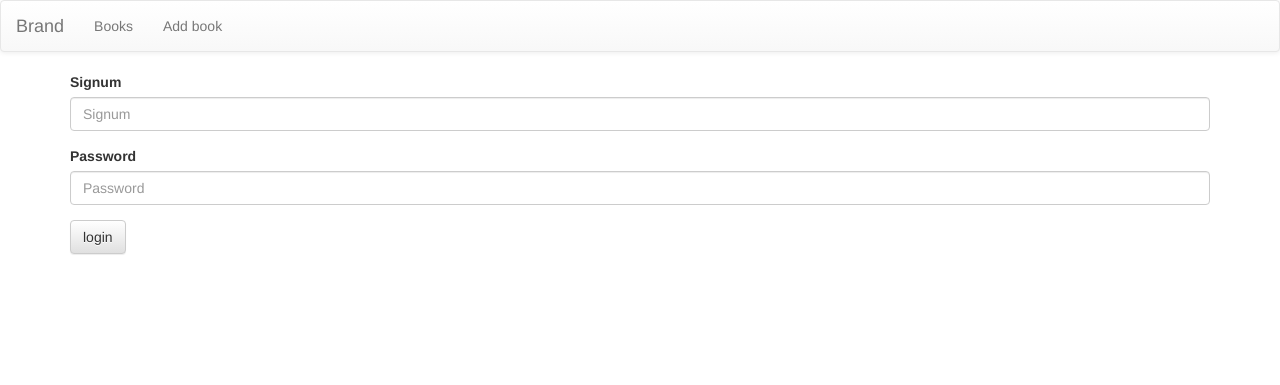
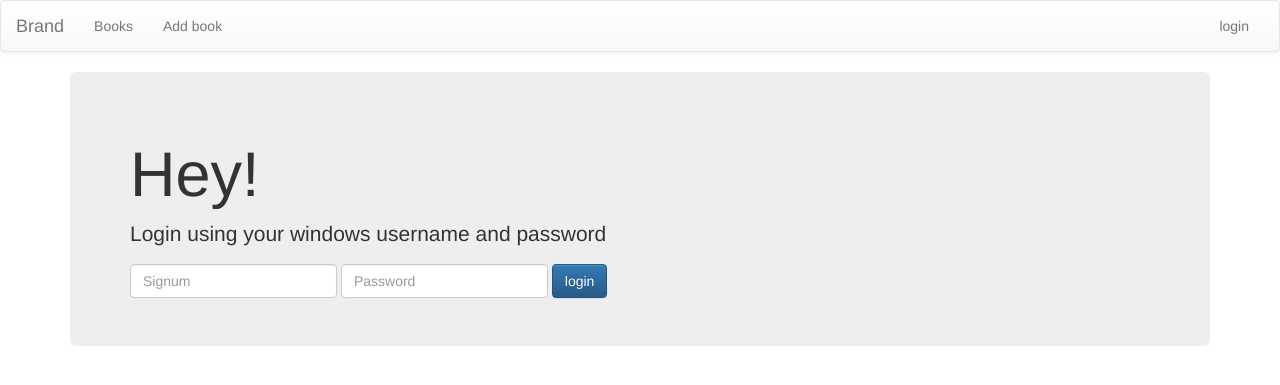
Before and after one commit to HoldYourBreath/Library, a Flask app: page /login in a window 1280 px wide. Shown: the top 385 px of the page. Run offline with Flask 2, Linux system fonts and the light colour scheme; parts of the project's set-up code (start-up, migrations or seed data) failed here and were passed over; some libraries are stand-ins or nearby versions.

Commit message:
Polish login/logout

```diff
--- a/library/server.py
+++ b/library/server.py
@@ -1,6 +1,7 @@
 import flask
 from flask import send_from_directory
 import json
+import uuid
 
 import library.database as database
 from library.app import app
@@ -59,15 +60,27 @@ def login():
         user = flask.request.form['signum']
         password = flask.request.form['password']
         if ldap.authenticate(user, password):
-            flask.session['session_id'] = '123'
+            flask.session['id'] = uuid.uuid4().int
             flask.session['user'] = user
+
+
             return flask.redirect('/')
         else:
             return flask.render_template('login.html',
+                                         page='login',
                                          header_title='login')
 
     return flask.render_template('login.html',
+                                 page='login',
                                  header_title='login')
+
+
+@app.route('/logout', methods=['GET'])
+def logout():
+    flask.session.clear()
+    return flask.render_template('logout.html',
+                                 page='logout',
+                                 header_title='logout')
 
 
 @app.route('/static/<path:path>')
--- a/library/templates/login.html
+++ b/library/templates/login.html
@@ -4,17 +4,21 @@
     <body>
         {% include 'navbar.html' %}
         <div class="container">
-            <form action={{ url_for('login') }} method="post">
+            <div class="jumbotron">
+                <form class="form-inline" action={{ url_for('login') }} method="post">
+                    <h1>Hey!</h1>
+                    <p>
+                    Login using your windows username and password
+                    </p>
                     <div class="form-group">
-                    <label for="login-signum">Signum</label>
                         <input type="text" class="form-control" name="signum" id="login-signum" placeholder="Signum"></input>
                     </div>
                     <div class="form-group">
-                    <label for="login-password">Password</label>
                         <input type="password" class="form-control" name="password" id="login-password" placeholder="Password"></input>
                     </div>
-                <button type="submit" class="btn btn-default">login</button>
+                    <button type="submit" class="btn btn-primary">login</button>
                 </form>
+            </div>
         </div>
     </body>
 </html>
--- a/library/templates/navbar.html
+++ b/library/templates/navbar.html
@@ -2,23 +2,39 @@
   <div class="container-fluid">
     <!-- Brand and toggle get grouped for better mobile display -->
     <div class="navbar-header">
-      <button type="button" class="navbar-toggle collapsed" data-toggle="collapse" data-target="#bs-example-navbar-collapse-1" aria-expanded="false">
+      <button type="button" class="navbar-toggle collapsed" data-toggle="collapse" data-target="#navbar" aria-expanded="false">
         <span class="sr-only">Toggle navigation</span>
         <span class="icon-bar"></span>
         <span class="icon-bar"></span>
         <span class="icon-bar"></span>
       </button>
-      <a class="navbar-brand" href="#">Brand</a>
+      <a class="navbar-brand" href="/">Brand</a>
     </div>
-    <div class="collapse navbar-collapse" id="bs-example-navbar-collapse-1">
+    <div class="collapse navbar-collapse" id="navbar">
       <ul class="nav navbar-nav">
         <li {% if page=='books' %} class="active" {% endif%}>
             <a href="/">Books</a>
         </li>
-        <li <li {% if page=='add_book' %} class="active" {% endif%}>
+        <li {% if page=='add_book' %} class=active {% endif%}>
             <a href="/add_book">Add book</a>
         </li>
       </ul>
+      {% if session.user %}
+      <ul class="nav navbar-nav navbar-right">
+          <li>
+              <a href="/logout">logout</a>
+          </li>
+      </ul>
+      <p class="nav navbar-nav navbar-right navbar-text">Signed in as
+          <a class="navbar-link" href="/users/{{ session.user }}">{{ session.user }}</a>
+      </p>
+      {% else %}
+      <ul class="nav navbar-nav navbar-right">
+          <li>
+              <a href="/login">login</a>
+          </li>
+      </ul>
+      {% endif %}
     </div><!-- /.navbar-collapse -->
   </div><!-- /.container-fluid -->
 </nav>
```
Also changed, not shown: library/templates/logout.html (added, +10 -0 lines). Lines whose indentation alone changed are shown as unchanged.
